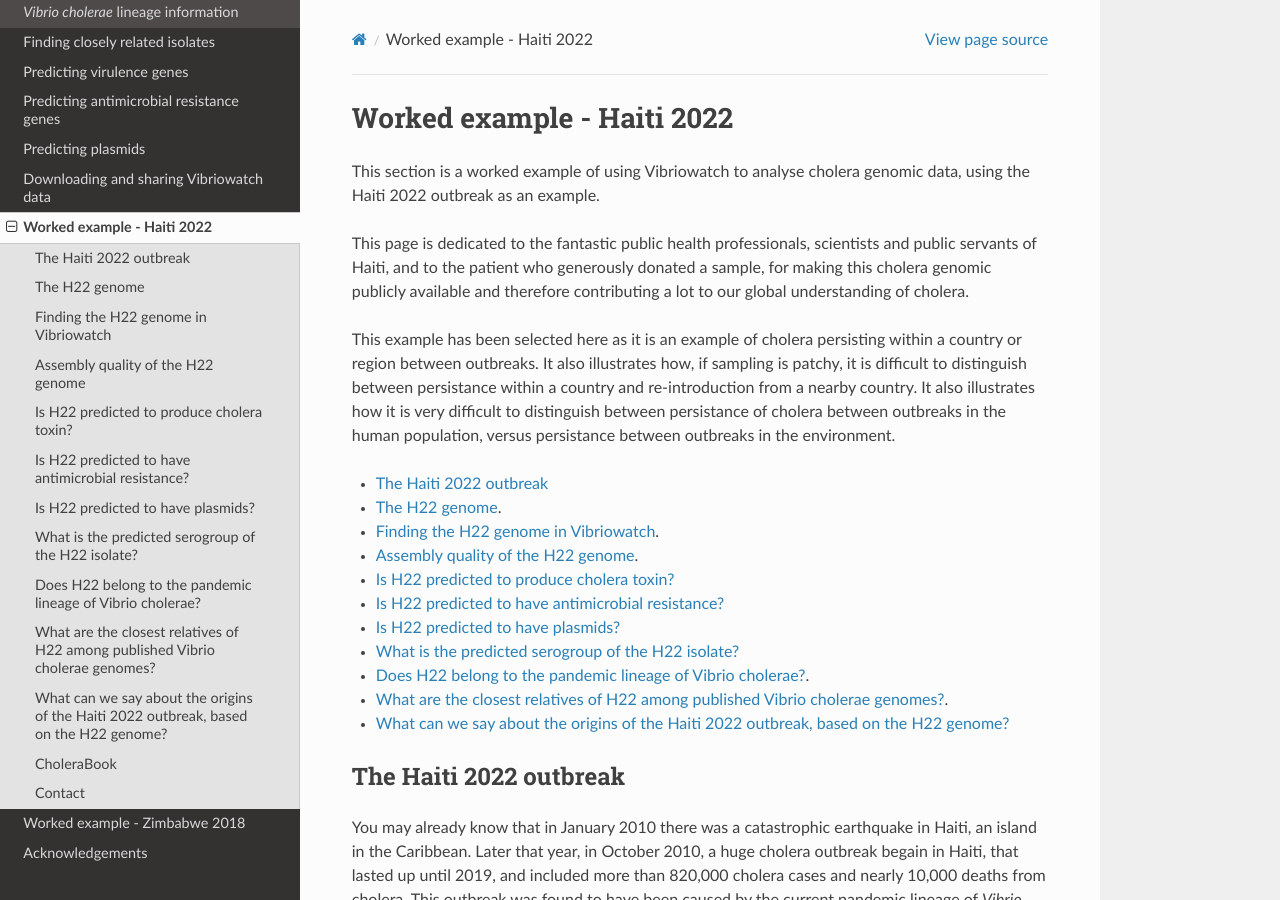
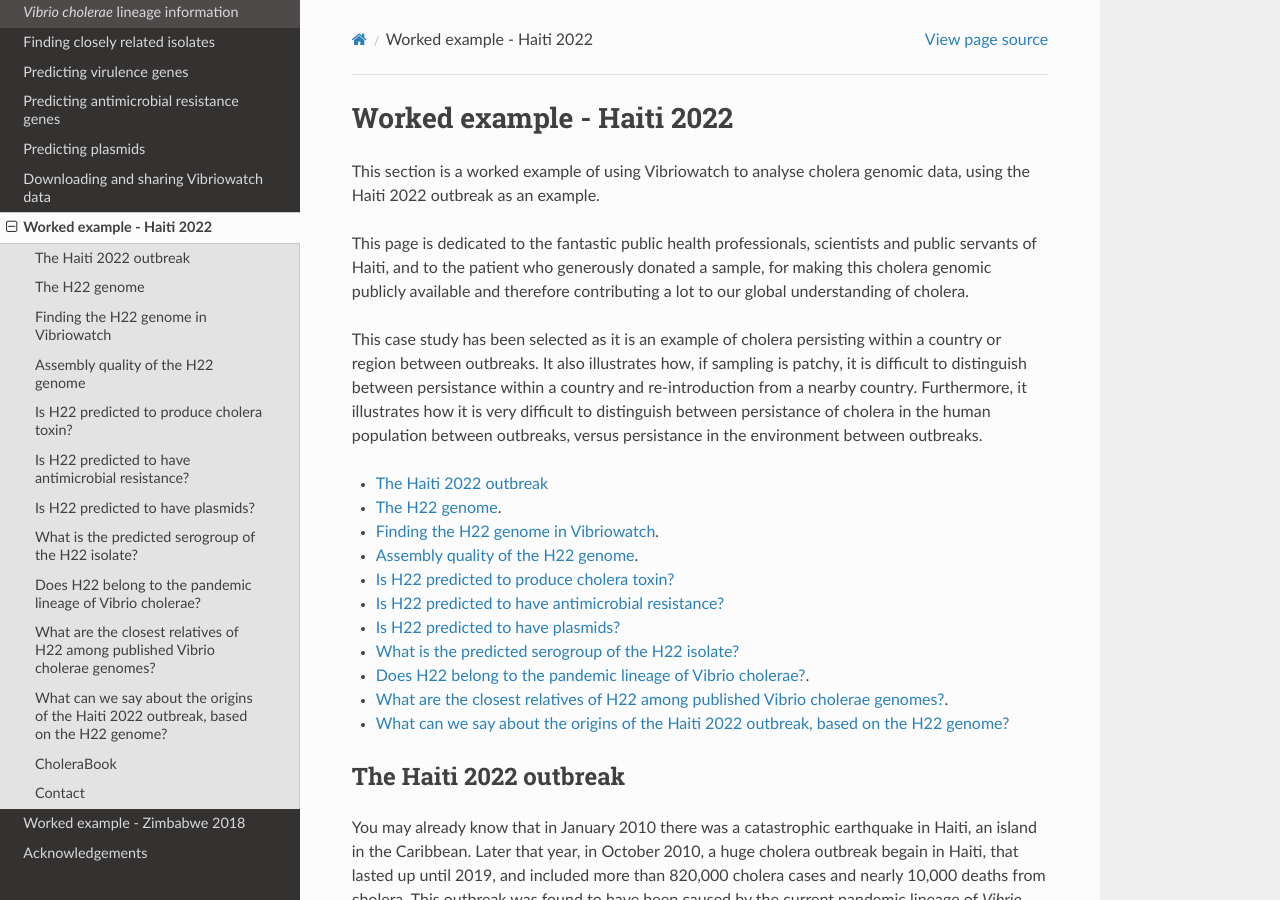
Before and after one commit to avrilcoghlan/vibriowatch, a Sphinx documentation site: the page built from docs/source/haiti.rst, in a window 1280 px wide and 900 px high. Built offline with Sphinx 7.4.7 and the Read the Docs theme 3.1.0, drawn with Linux system fonts in a browser that asks for light colours.

Commit message:
Update haiti.rst

```diff
--- a/docs/source/haiti.rst
+++ b/docs/source/haiti.rst
@@ -7,10 +7,10 @@ This page is dedicated to the fantastic public health professionals, scientists
 who generously donated a sample, for making this cholera genomic publicly available and therefore contributing a lot to our
 global understanding of cholera.
 
-This example has been selected here as it is an example of cholera persisting within a country or region between outbreaks. It also illustrates
+This case study has been selected as it is an example of cholera persisting within a country or region between outbreaks. It also illustrates
 how, if sampling is patchy, it is difficult to distinguish between persistance within a country and re-introduction from a nearby country.
-It also illustrates how it is very difficult to distinguish between persistance of cholera between outbreaks in the human population, versus
-persistance between outbreaks in the environment.
+Furthermore, it illustrates how it is very difficult to distinguish between persistance of cholera in the human population between outbreaks, versus
+persistance in the environment between outbreaks.
 
 * `The Haiti 2022 outbreak`_
 * `The H22 genome`_.
```
